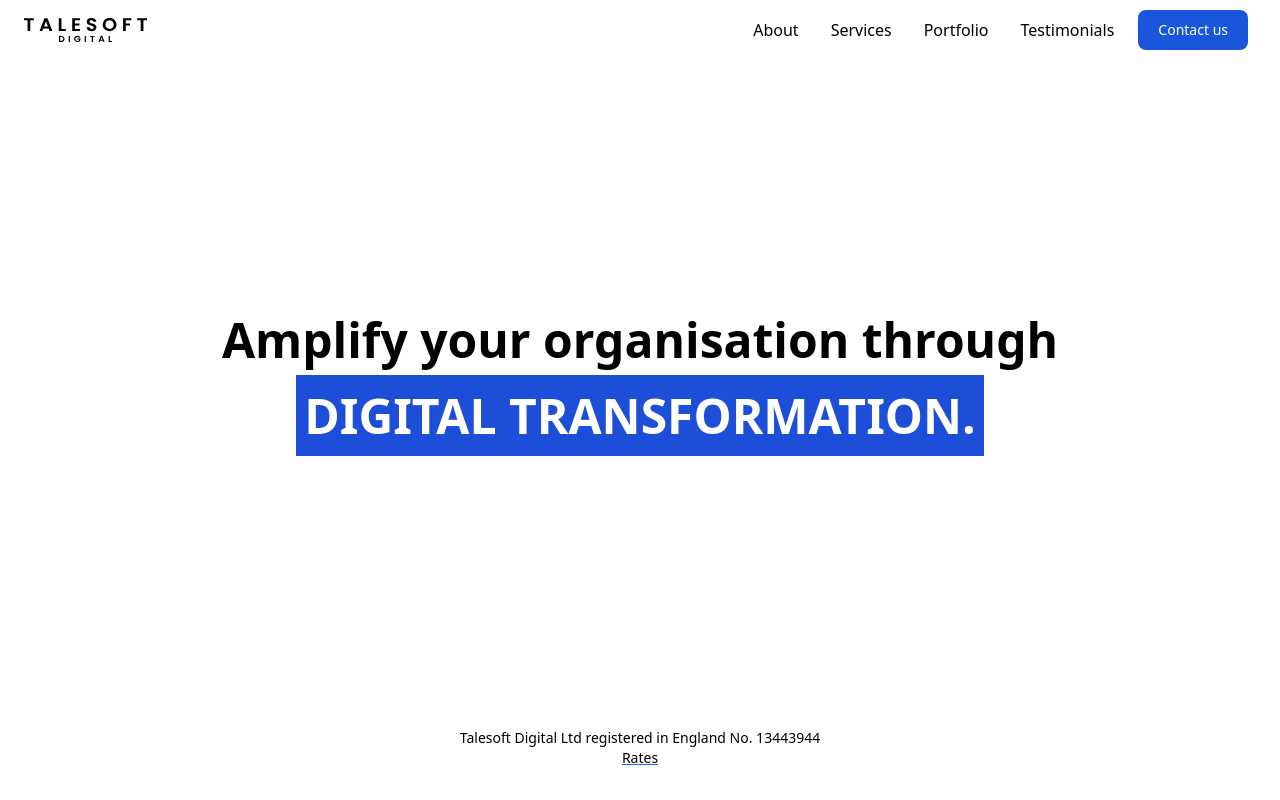
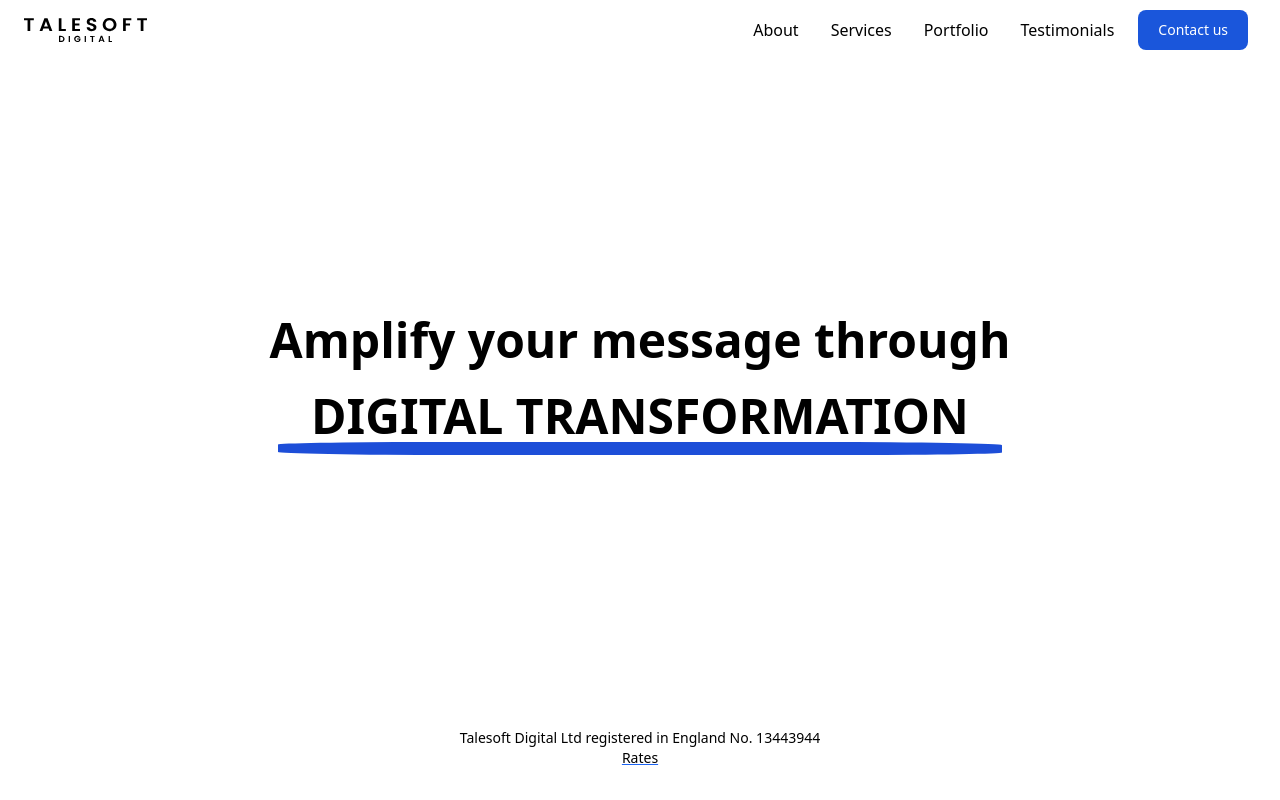
Before and after one commit to CharlieSay/talesoft-neptune, a Next.js app: page / in a window 1280 px wide. Built offline with nearby package versions, Linux system fonts and the light colour scheme.

Commit message:
homescreen

```diff
--- a/pages/index.tsx
+++ b/pages/index.tsx
@@ -4,14 +4,13 @@ const Home: NextPage = () => {
   return (
     <section className="px-4 mt-32 md:mt-64">
       <h1 className="z-50 mb-7 antialiased text-4xl md:text-5xl font-semibold">
-        Amplify your organisation through {''}
+        Amplify your message through
       </h1>
-      <span className="pt-4 text-4xl md:text-5xl font-extrabold uppercase highlight-hero">
-        Digital Transformation.
+      <span className="highlight-container">
+        <span className="pt-4 text-4xl md:text-5xl font-extrabold uppercase highlight">
+          <h1 className="invertMe">Digital Transformation</h1>
+        </span>
       </span>
-      {/* <span className="text-4xl md:text-5xl font-extrabold uppercase animate-text bg-gradient-to-r from-blue-700 via-teal-500 to-blue-900 bg-clip-text text-transparent ">
-        Digital Transformation.
-      </span> */}
     </section>
   )
 }
--- a/pages/portfolio.tsx
+++ b/pages/portfolio.tsx
@@ -3,8 +3,7 @@ import type { NextPage } from 'next'
 const Portfolio: NextPage = () => {
   return (
     <div className="my-auto">
-      {' '}
-      <h1 className="uppercase animate-text bg-gradient-to-r from-emerald-500 via-teal-500 to-cyan-500 bg-clip-text text-transparent text-1xl md:text-4xl font-bold">
+      <h1 className="uppercase py-2 text-4xl block-highlight font-bold">
         Clients
       </h1>
       <p>!Audacious Conferencing</p>
--- a/pages/rates.tsx
+++ b/pages/rates.tsx
@@ -61,7 +61,7 @@ const Rates: NextPage = () => {
           <h1 className="text-2xl font-bold uppercase">{rateData.section}</h1>
           {rateData.sectionGroup.map((group) => (
             <section key={group.title} className="pb-8">
-              <h1 className="text-xl font-bold py-2 highlight uppercase">
+              <h1 className="block-highlight text-xl font-bold py-2 highlight uppercase">
                 {group.title}
               </h1>
               <table className="min-w-full pb-4 shadow-sm">
--- a/styles/globals.css
+++ b/styles/globals.css
@@ -17,17 +17,7 @@ p {
     color: black;
 }
 
-.highlight-hero {
-    background-color: rgb(29 78 216);
-    color: white;
-    left: -2px;
-    padding: 8px;
-    margin-top: 30px;
-    z-index: -100;
-    transform: rotate(-6deg);
-}
-
-.highlight {
+.block-highlight {
     background-color: rgb(29 78 216);
     color: white;
     padding: 4px;
@@ -36,3 +26,26 @@ p {
     z-index: -100;
     transform: rotate(-1deg);
 }
+
+.highlight-container,
+.highlight {
+    position: relative;
+}
+
+.highlight-container {
+    display: inline-block;
+}
+.highlight-container:before {
+    content: "";
+    display: block;
+    height: 10%;
+    width: 110%;
+    margin-left: -3px;
+    margin-right: -3px;
+    position: absolute;
+    background: rgb(29 78 216);
+    top: 50px;
+    left: -30px;
+    border-radius: 20% 25% 20% 24%;
+    padding: 10px 3px 3px 10px;
+}
```
